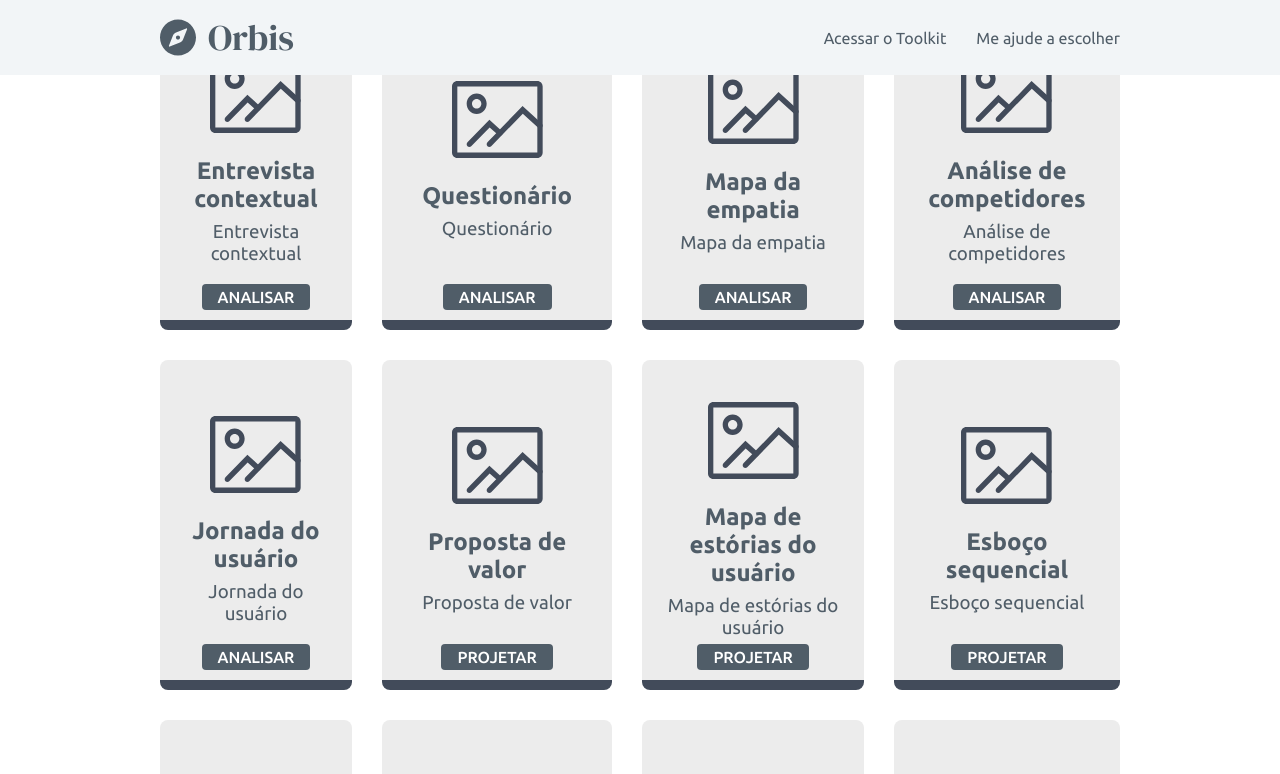
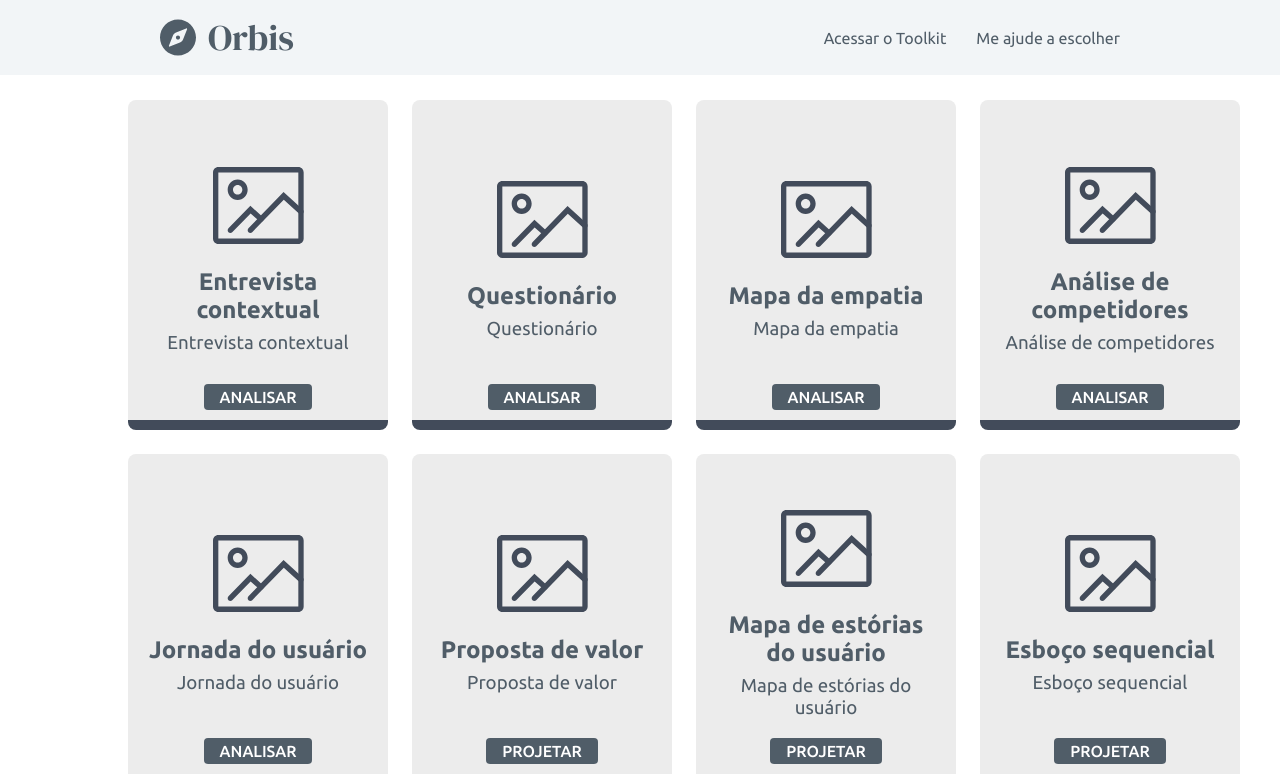
Before and after one commit to JoseMatheus29/Orbis, a React (Vite) app: page /toolkit in a window 1280 px wide. Shown: the top 774 px of the page. Built offline with nearby package versions, Linux system fonts and the light colour scheme; data requests are answered from the project's data file.

Commit message:
Atualização da Home

```diff
--- a/src/components/Card/styles.ts
+++ b/src/components/Card/styles.ts
@@ -2,7 +2,7 @@ import styled from 'styled-components'
 
 export const Container = styled.div`
     min-height: 330px;
-    max-width: 260px;
+    width: 260px;
     padding: 16px;
     position: relative;
     color: #424B5A;
--- /dev/null
+++ b/src/components/LabelFilter/index.tsx
@@ -0,0 +1,3 @@
+export const LabelStageFilter = () => {
+    return
+}
--- a/src/pages/Form/style.ts
+++ b/src/pages/Form/style.ts
@@ -3,7 +3,7 @@ import styled from 'styled-components';
 export const Content = styled.div`
     width: 75%;
     margin: 0 auto;
-    height: 75vh;
+    height: 100vh;
     display: flex;
     align-items: center;
     justify-content: center;
--- a/src/pages/Home/index.tsx
+++ b/src/pages/Home/index.tsx
@@ -7,10 +7,10 @@ import Header from "../../components/Header";
 import { Footer } from "../../components/Footer";
 
 
-import { Content, Arrow, Row, Column, Main } from "./styles"
+import { Content, Arrow, Row, Column, Main } from "./styles";
 
-import Orbis from "../../assets/orbis-home.svg"
-import Seta from "../../assets/seta-home.svg"
+import Orbis from "../../assets/orbis-home.svg";
+import Seta from "../../assets/seta-home.svg";
 
 import DCU from "./dcu";
 
--- a/src/pages/Home/styles.ts
+++ b/src/pages/Home/styles.ts
@@ -1,6 +1,7 @@
 import styled from 'styled-components';
 
 export const Main = styled.main`
+    padding-top: 100px;
     display: flex;
     align-items: center;
     flex-direction: row;
--- a/src/pages/Toolkit/index.tsx
+++ b/src/pages/Toolkit/index.tsx
@@ -3,29 +3,27 @@ import Card from "../../components/Card";
 import Header from "../../components/Header";
 import { Content, GridCards } from "./styles";
 import { api } from "../../services/api";
-
-interface ITool {
-    id: number;
-    name: string;
-    type: string;
-    stage_id: number;
-}
+import { ITool } from "./types";
+import Button from "../../components/Button";
 
 const Toolkit = () => {
 
     const [ tools, setTools ] = useState<ITool[]>([]);
+    const [ isFilter, setIsFilter ] = useState(false);
 
     useEffect(() => {
         api.get('/tools')
             .then(response => setTools(response.data));
     }, [])
 
-    console.log(tools)
+
 
     return (
         <>
             <Header/>
             <Content>
+
+                { isFilter ? <span onClick={ () => { setIsFilter(false);} }>Limpar filtro</span>  : null }
                 <GridCards>
                    { tools.map( (tool) => <Card name_pt={ tool.name } stage_id={tool.stage_id} name_en={ tool.name }/> )}
 
--- a/src/pages/Toolkit/styles.ts
+++ b/src/pages/Toolkit/styles.ts
@@ -1,12 +1,13 @@
 import styled from 'styled-components';
 
 export const Content = styled.div`
-    width: 75%;
+    width: 80%;
     margin: 0 auto;
+    padding-top: 100px;
 `
 
 export const GridCards = styled.div`
     display: grid;
     grid-template-columns:  auto auto auto auto;
-    gap: 30px;
+    gap: 24px;
 `
--- /dev/null
+++ b/src/pages/Toolkit/types.ts
@@ -0,0 +1,6 @@
+export interface ITool {
+    id: number;
+    name: string;
+    type: string;
+    stage_id: number;
+}
```
Also changed, not shown: src/styles/global.ts (line endings or trailing spaces).
